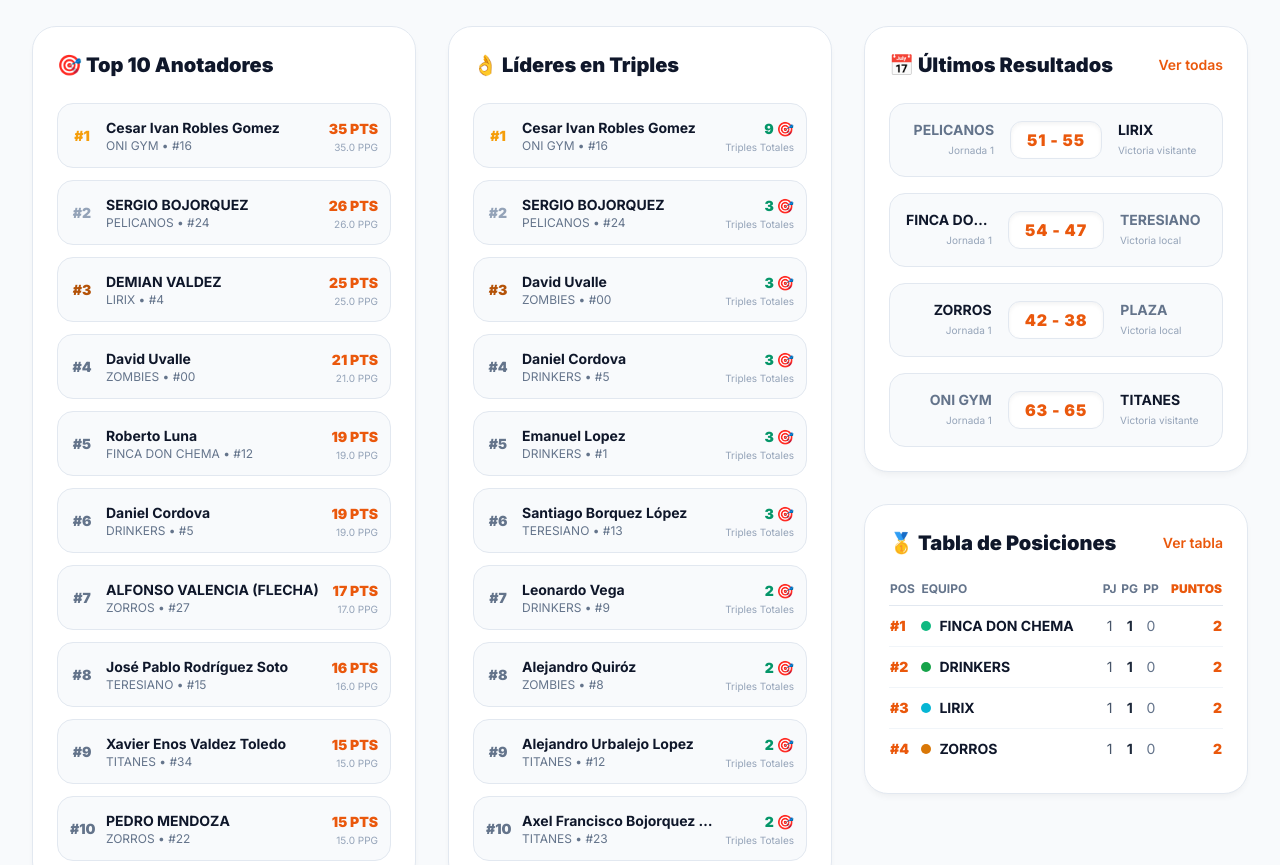
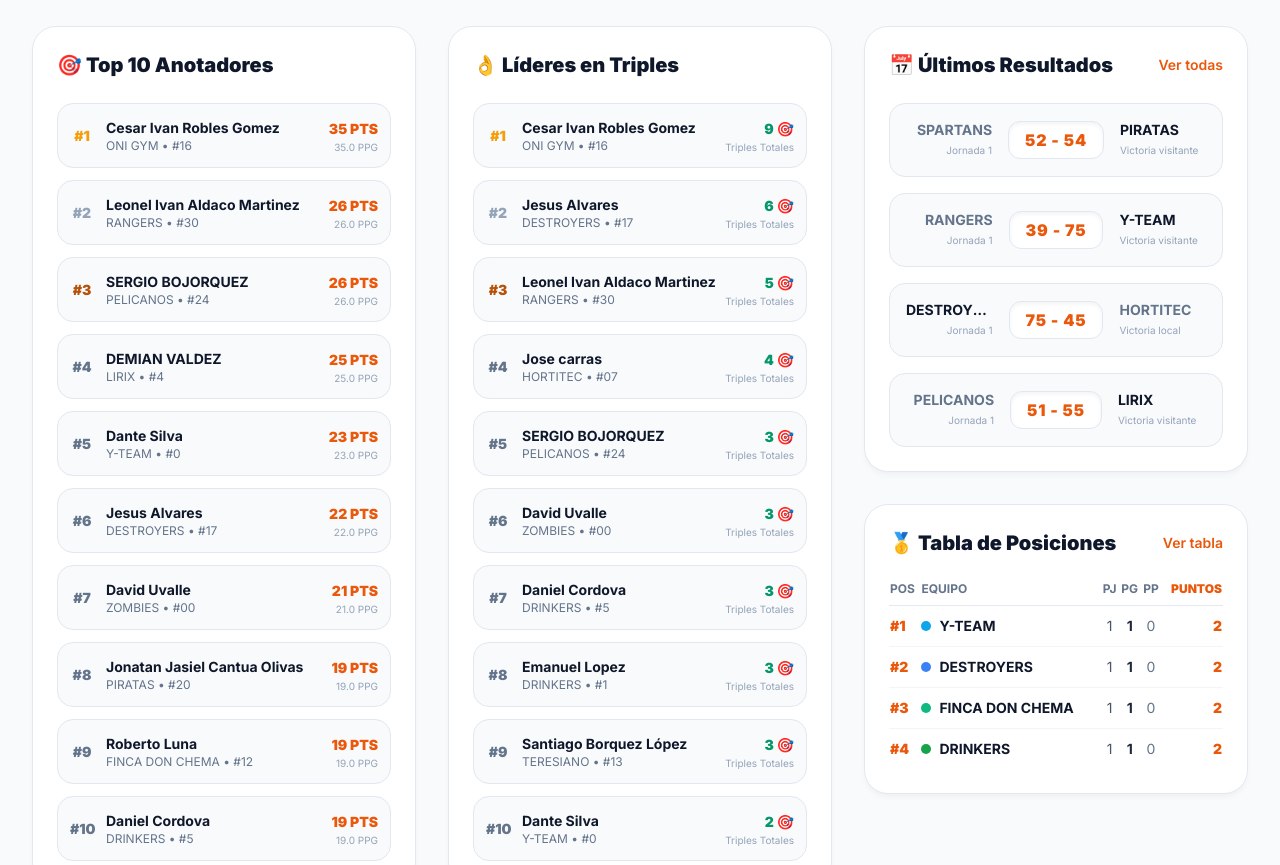
Before and after one commit to LIGA-NORTE-DE-CAJEME/LIGA-NORTE-DE-CAJEME.github.io, a plain HTML site: page index.html in a window 1280 px wide. Shown: the part 980-1845 px from the top of the page. Drawn offline with nearby package versions, Linux system fonts and the light colour scheme.

Commit message:
Update player roster and game results
Added new players and updated game statistics.

```diff
--- a/index.html
+++ b/index.html
@@ -288,6 +288,7 @@
             { id: 147, nombre: "Alex Castro", numero: 8, posicion: "Desconocida", equipo: "Y-TEAM" },
             { id: 148, nombre: "Alfredo Pérez", numero: 13, posicion: "Desconocida", equipo: "Y-TEAM" },
             { id: 149, nombre: "José Luis Beltrán", numero: 5, posicion: "Desconocida", equipo: "Y-TEAM" },
+            { id: 198, nombre: "Antonio Lutz", numero: "Desconocido", posicion: "Desconocida", equipo: "Y-TEAM" },
 
             // RANGERS
             { id: 150, nombre: "Leonel Ivan Aldaco Martinez", numero: 30, posicion: "Desconocida", equipo: "RANGERS" },
@@ -302,6 +303,7 @@
             { id: 159, nombre: "Miguel Arturo Tapia Garcia", numero: 7, posicion: "Desconocida", equipo: "RANGERS" },
             { id: 160, nombre: "Alan Rogelio Castelo Olivas", numero: 13, posicion: "Desconocida", equipo: "RANGERS" },
             { id: 161, nombre: "Andres Ivan Garcia Zavala", numero: 5, posicion: "Desconocida", equipo: "RANGERS" },
+            { id: 197, nombre: "Ethan Preciado", numero: "Desconocido", posicion: "Desconocida", equipo: "RANGERS" },
 
             // PELICANOS
             { id: 162, nombre: "MARIO SEPULVEDA", numero: 23, posicion: "Desconocida", equipo: "PELICANOS" },
@@ -327,6 +329,7 @@
             { id: 180, nombre: "Brayan aguilar", numero: 78, posicion: "Desconocida", equipo: "HORTITEC" },
             { id: 181, nombre: "Francisco valenzuela", numero: 8, posicion: "Desconocida", equipo: "HORTITEC" },
             { id: 182, nombre: "Jose carras", numero: "07", posicion: "Desconocida", equipo: "HORTITEC" },
+            { id: 196, nombre: "Natali Hernandez", numero: "Desconocido", posicion: "Desconocida", equipo: "HORTITEC" },
 
             // ONI GYM
             { id: 183, nombre: "David Meza Lopez", numero: 6, posicion: "Desconocida", equipo: "ONI GYM" },
@@ -350,9 +353,9 @@
             { id: 3, jornada: 1, fecha: "11 de noviembre de 2026", dia: "Miércoles", hora: "7:00 PM", local: "ZORROS", visitante: "PLAZA", estado: "Finalizado", puntosLocal: 42, puntosVisitante: 38 },
             { id: 4, jornada: 1, fecha: "11 de noviembre de 2026", dia: "Miércoles", hora: "8:00 PM", local: "FINCA DON CHEMA", visitante: "TERESIANO", estado: "Finalizado", puntosLocal: 54, puntosVisitante: 47 },
             { id: 5, jornada: 1, fecha: "11 de noviembre de 2026", dia: "Miércoles", hora: "9:00 PM", local: "PELICANOS", visitante: "LIRIX", estado: "Finalizado", puntosLocal: 51, puntosVisitante: 55 },
-            { id: 6, jornada: 1, fecha: "12 de noviembre de 2026", dia: "Jueves", hora: "7:00 PM", local: "DESTROYERS", visitante: "HORTITEC", estado: "pendiente", puntosLocal: null, puntosVisitante: null },
-            { id: 7, jornada: 1, fecha: "12 de noviembre de 2026", dia: "Jueves", hora: "8:00 PM", local: "RANGERS", visitante: "Y-TEAM", estado: "pendiente", puntosLocal: null, puntosVisitante: null },
-            { id: 8, jornada: 1, fecha: "12 de noviembre de 2026", dia: "Jueves", hora: "9:00 PM", local: "SPARTANS", visitante: "PIRATAS", estado: "pendiente", puntosLocal: null, puntosVisitante: null },
+            { id: 6, jornada: 1, fecha: "12 de noviembre de 2026", dia: "Jueves", hora: "7:00 PM", local: "DESTROYERS", visitante: "HORTITEC", estado: "finalizado", puntosLocal: 75, puntosVisitante: 45 },
+            { id: 7, jornada: 1, fecha: "12 de noviembre de 2026", dia: "Jueves", hora: "8:00 PM", local: "RANGERS", visitante: "Y-TEAM", estado: "finalizado", puntosLocal: 39, puntosVisitante: 75 },
+            { id: 8, jornada: 1, fecha: "12 de noviembre de 2026", dia: "Jueves", hora: "9:00 PM", local: "SPARTANS", visitante: "PIRATAS", estado: "finalizado", puntosLocal: 52, puntosVisitante: 54 },
 
             // JORNADA 2 (17 al 19 de noviembre de 2026)
             { id: 9, jornada: 2, fecha: "17 de noviembre de 2026", dia: "Martes", hora: "7:30 PM", local: "ONI GYM", visitante: "HORTITEC", estado: "pendiente", puntosLocal: null, puntosVisitante: null },
@@ -559,9 +562,54 @@
             { partidoId: 5, jugador: "JOSE ZAMORA", puntos: 5, triples: 1, jugo: true },
             { partidoId: 5, jugador: "EDGAR BERELLEZA", puntos: 2, triples: 0, jugo: true },
             { partidoId: 5, jugador: "DEMIAN VALDEZ", puntos: 25, triples: 1, jugo: true },
-            { partidoId: 5, jugador: "HARUM CÁZARES", puntos: 6, triples: 0, jugo: true }
+            { partidoId: 5, jugador: "HARUM CÁZARES", puntos: 6, triples: 0, jugo: true },
+
+            // Estadísticas del Partido 6: DESTROYERS vs HORTITEC (Jornada 1)
+            { partidoId: 6, jugador: "Jorge Alberto Borbon Zuñiga", puntos: 11, triples: 0, jugo: true },
+            { partidoId: 6, jugador: "Carlos Rene Ponce Castro", puntos: 6, triples: 0, jugo: true },
+            { partidoId: 6, jugador: "Saul Andres Ozuna Montes", puntos: 1, triples: 0, jugo: true },
+            { partidoId: 6, jugador: "Martin Lugo", puntos: 12, triples: 1, jugo: true },
+            { partidoId: 6, jugador: "Adrian Gastelum", puntos: 9, triples: 2, jugo: true },
+            { partidoId: 6, jugador: "Francisco Lugo Minjares", puntos: 12, triples: 2, jugo: true },
+            { partidoId: 6, jugador: "Luis Angel Nolasco Ramos", puntos: 2, triples: 0, jugo: true },
+            { partidoId: 6, jugador: "Jesus Alvares", puntos: 22, triples: 6, jugo: true },
+            { partidoId: 6, jugador: "Benjamin terrazas", puntos: 3, triples: 0, jugo: true },
+            { partidoId: 6, jugador: "Emir sonoqui", puntos: 2, triples: 0, jugo: true },
+            { partidoId: 6, jugador: "Pablo perez", puntos: 9, triples: 1, jugo: true },
+            { partidoId: 6, jugador: "Jose carras", puntos: 19, triples: 4, jugo: true },
+            { partidoId: 6, jugador: "Natali Hernandez", puntos: 10, triples: 0, jugo: true },
+
+            // Estadísticas del Partido 7: RANGERS vs Y-TEAM (Jornada 1)
+            { partidoId: 7, jugador: "Leonel Ivan Aldaco Martinez", puntos: 26, triples: 5, jugo: true },
+            { partidoId: 7, jugador: "Jesus Francisco Quiñones Renteria", puntos: 4, triples: 0, jugo: true },
+            { partidoId: 7, jugador: "Carlos Javier Avitia Vazquez", puntos: 3, triples: 1, jugo: true },
+            { partidoId: 7, jugador: "Diego Josian Aguilar Sepulveda", puntos: 2, triples: 0, jugo: true },
+            { partidoId: 7, jugador: "Alan Rogelio Castelo Olivas", puntos: 2, triples: 0, jugo: true },
+            { partidoId: 7, jugador: "Ethan Preciado", puntos: 3, triples: 0, jugo: true },
+            { partidoId: 7, jugador: "Dante Silva", puntos: 23, triples: 2, jugo: true },
+            { partidoId: 7, jugador: "Nicolas Espinoza", puntos: 12, triples: 0, jugo: true },
+            { partidoId: 7, jugador: "Pablo Briones", puntos: 16, triples: 0, jugo: true },
+            { partidoId: 7, jugador: "Emilio Pérez", puntos: 3, triples: 1, jugo: true },
+            { partidoId: 7, jugador: "Alfredo Pérez", puntos: 13, triples: 1, jugo: true },
+            { partidoId: 7, jugador: "Antonio Lutz", puntos: 7, triples: 0, jugo: true },
+
+            // Estadísticas del Partido 8: SPARTANS vs PIRATAS (Jornada 1)
+            { partidoId: 8, jugador: "Alejandro Trujillo Meza", puntos: 8, triples: 0, jugo: true },
+            { partidoId: 8, jugador: "Gastón Almada", puntos: 9, triples: 1, jugo: true },
+            { partidoId: 8, jugador: "Luis Abraham Córdova Andrade", puntos: 8, triples: 0, jugo: true },
+            { partidoId: 8, jugador: "Daniel Alberto Reatiga Ocampo", puntos: 7, triples: 0, jugo: true },
+            { partidoId: 8, jugador: "Rafael Armando Sánchez Chavira", puntos: 4, triples: 1, jugo: true },
+            { partidoId: 8, jugador: "Diego Arturo Soto Farias", puntos: 10, triples: 0, jugo: true },
+            { partidoId: 8, jugador: "Jorge Emanuel Meza López", puntos: 6, triples: 2, jugo: true },
+            { partidoId: 8, jugador: "Dany Villanueva", puntos: 8, triples: 0, jugo: true },
+            { partidoId: 8, jugador: "Carlos Parra Cota", puntos: 3, triples: 1, jugo: true },
+            { partidoId: 8, jugador: "Jesus Gabriel Alcantar Ochoa", puntos: 10, triples: 0, jugo: true },
+            { partidoId: 8, jugador: "Jonatan Jasiel Cantua Olivas", puntos: 19, triples: 1, jugo: true },
+            { partidoId: 8, jugador: "Juan David Garcia Vega", puntos: 2, triples: 0, jugo: true }
         ],
-        mvpJornadas: []
+        mvpJornadas: [
+            { jornada: 1, jugador: "Cesar Ivan Robles Gomez", equipo: "ONI GYM", puntos: 35, triples: 9, motivo: "Extraordinaria actuación ofensiva con 35 puntos y 9 triples." }
+        ]
     };
 </script>
 
@@ -673,7 +721,7 @@
                     <p class="text-[10px] sm:text-xs uppercase tracking-wider text-slate-500 mt-1 font-semibold">Equipos</p>
                 </div>
                 <div class="bg-white/80 p-3 sm:p-4 rounded-2xl border border-slate-200 text-center sm:text-left">
-                    <span class="text-2xl sm:text-4xl font-black text-orange-600" id="statJugadoresCount">195</span>
+                    <span class="text-2xl sm:text-4xl font-black text-orange-600" id="statJugadoresCount">198</span>
                     <p class="text-[10px] sm:text-xs uppercase tracking-wider text-slate-500 mt-1 font-semibold">Jugadores</p>
                 </div>
                 <div class="bg-white/80 p-3 sm:p-4 rounded-2xl border border-slate-200 text-center sm:text-left">
```
